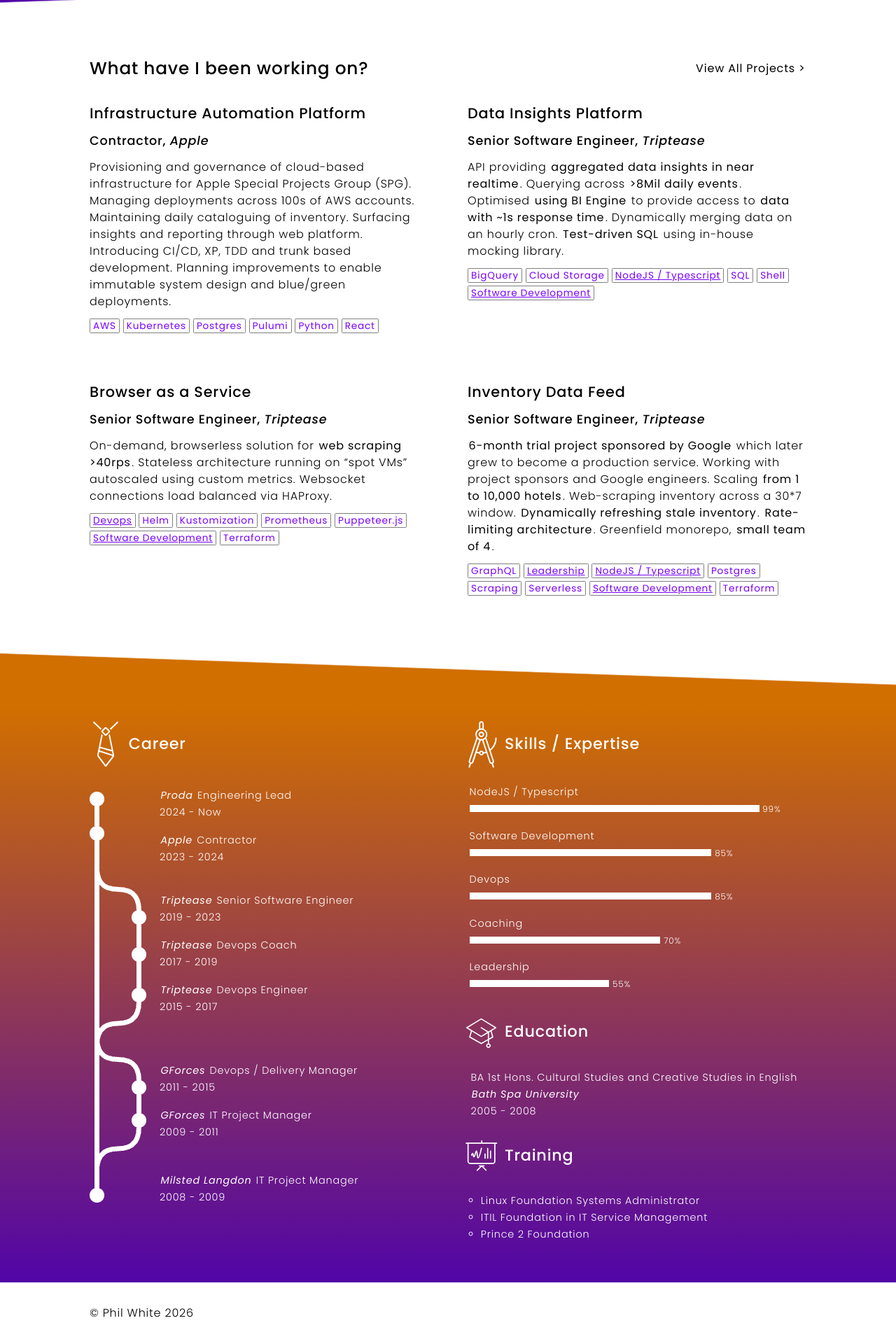
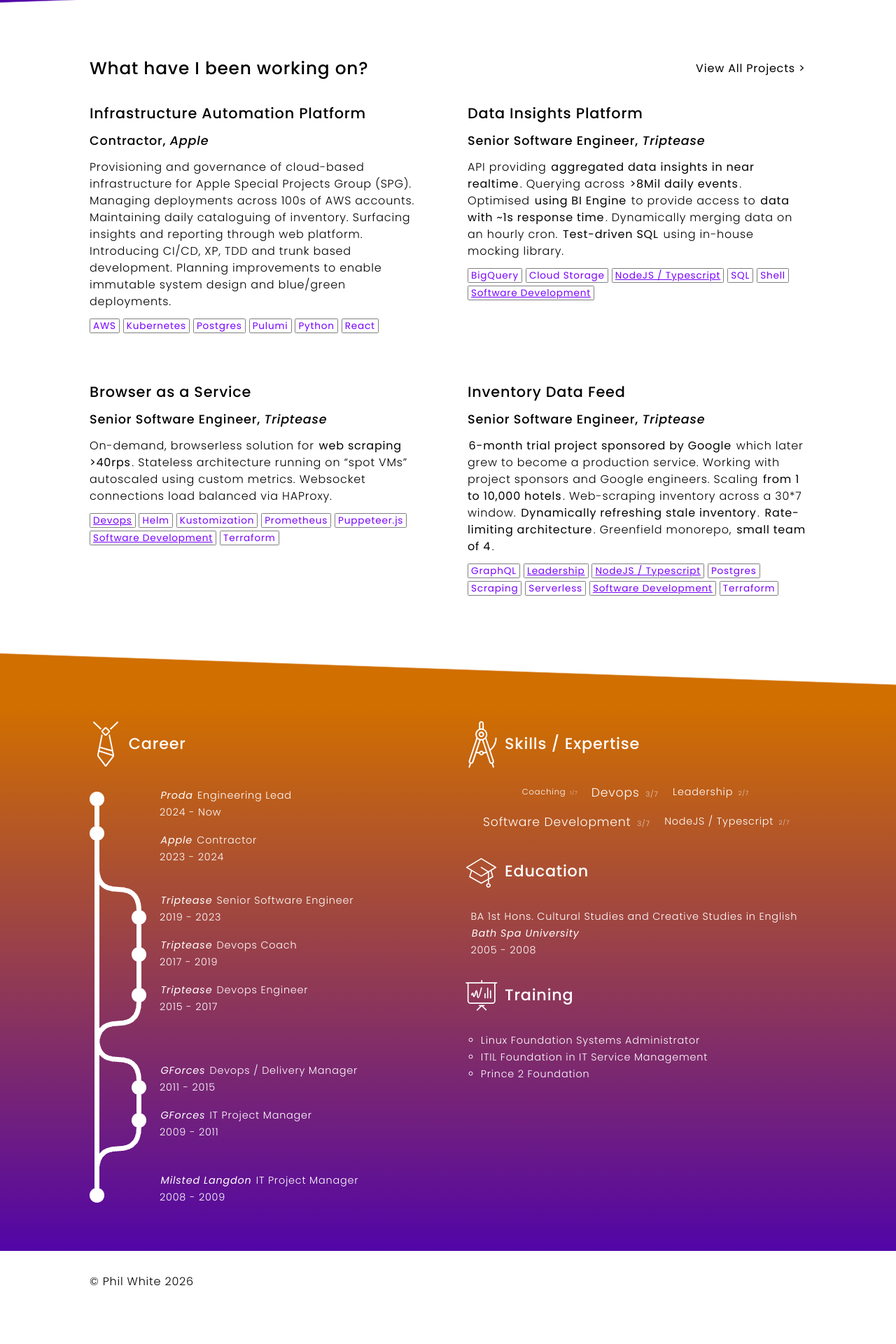
Before and after one commit to philwhiteuk/cv, a Jekyll site: the page built from pages/index.html, in a window 1280 px wide. Shown: the part 1016-2936 px from the top of the page at 70% size. Built offline with Jekyll 4.4.1, drawn with Linux system fonts in a browser that asks for light colours; after the commit the page ends 2891 px from its top, so only the background shows below that.

Commit message:
Change skills section to a tag cloud with dynamic sizing based on project count
- Replace the static top-5 skills list with a tag cloud
- Tag size is determined by the number of projects that use each tag
- Tags are categorized into 4 tiers (xl, lg, md, sm) based on percentage of projects
- Each tag displays its count/total projects ratio
- Added corresponding SCSS styles for the tag cloud layout and sizing

Co-authored-by: philwhiteuk <philwhiteuk@users.noreply.github.com>

```diff
--- a/_includes/aside.html
+++ b/_includes/aside.html
@@ -21,18 +21,35 @@
             <div class="column">
                 <section aria-label="skills">
                     <h2>Skills / Expertise</h2>
-                    <ol>
-                        {% assign site_tags = site.tags | slice: 0, 5 | sort: "level" | reverse %}
-                        {% for tag in site_tags %}
-                        <li>
-                            <a href="{{ tag.url | relative_url }}" target="_self">
-                                <p>{{ tag.title }}</p>
-                                <span style="width: {{ tag.level | minus: 16 }}%;"></span>
-                                <small>{{ tag.level }}%</small>
-                            </a>
+                    {% assign all_projects = site.projects %}
+                    {% assign total = all_projects.size %}
+
+                    <ul class="tag-cloud">
+                      {% for tag in site.tags %}
+                        {% assign tag_name = tag.title %}
+                        {% assign tag_projects = all_projects | where_exp: "project", "project.tags contains tag_name" %}
+                        {% assign count = tag_projects.size %}
+                        {% assign ratio = count | times: 100 | divided_by: total %}
+
+                        {% if ratio >= 60 %}
+                          {% assign tier = "xl" %}
+                        {% elsif ratio >= 40 %}
+                          {% assign tier = "lg" %}
+                        {% elsif ratio >= 20 %}
+                          {% assign tier = "md" %}
+                        {% else %}
+                          {% assign tier = "sm" %}
+                        {% endif %}
+
+                        <li class="tag-cloud__item tag-cloud__item--{{ tier }}">
+                          <a href="{{ tag.url | relative_url }}"
+                             aria-label="{{ tag_name }} — appears in {{ count }} of {{ total }} projects">
+                            {{ tag_name }}
+                            <span class="tag-cloud__count">{{ count }}/{{ total }}</span>
+                          </a>
                         </li>
-                        {% endfor %}
-                    </ol>
+                      {% endfor %}
+                    </ul>
                 </section>
                 <section aria-label="education">
                     <h2>Education</h2>
--- a/_sass/theme/_aside.scss
+++ b/_sass/theme/_aside.scss
@@ -59,41 +59,43 @@
             background-size: 50px 75px;
         }
 
-        ol {
+        .tag-cloud {
             display: flex;
-            flex-flow: column nowrap;
+            flex-wrap: wrap;
             gap: 0.4em;
+            justify-content: center;
+            list-style: none;
+            padding: 0;
+            margin: 0;
 
-            li {
-                display: flex;
-                flex-direction: column;
+            &__item {
+                margin: 0;
+
+                a {
+                    border: transparent solid 0.05em;
+                    border-radius: 0.3em;
+                    display: inline-block;
+                    padding: 0.2em 0.4em;
+                    text-decoration: none;
+                    color: inherit;
+                    transition: all 0.2s ease;
+
+                    &:hover {
+                        border-color: $primary_fg !important;
+                        background: rgba($primary_fg, 0.1);
+                    }
+                }
+
+                &--xl a { font-size: 1.5em; }
+                &--lg a { font-size: 1.2em; }
+                &--md a { font-size: 1em; }
+                &--sm a { font-size: 0.8em; }
             }
 
-            li a {
-                border: transparent solid 0.05em;
-                border-radius: 0.3em;
-                display: block;
-                height: 100%;
-                padding: 0.2em 0.3em;
-                text-decoration: none;
-                width: 100%;
-
-                color: inherit;
-                margin: 0;
-            }
-
-            li a:hover {
-                border-color: $primary_fg !important;
-            }
-
-            li span {
-                background: $primary_fg;
-                border: $primary_fg solid 0.4em;
-                display: inline-block;
-            }
-
-            li p {
-                margin: 0;
+            &__count {
+                font-size: 0.6em;
+                opacity: 0.7;
+                margin-left: 0.3em;
             }
         }
     }
```
